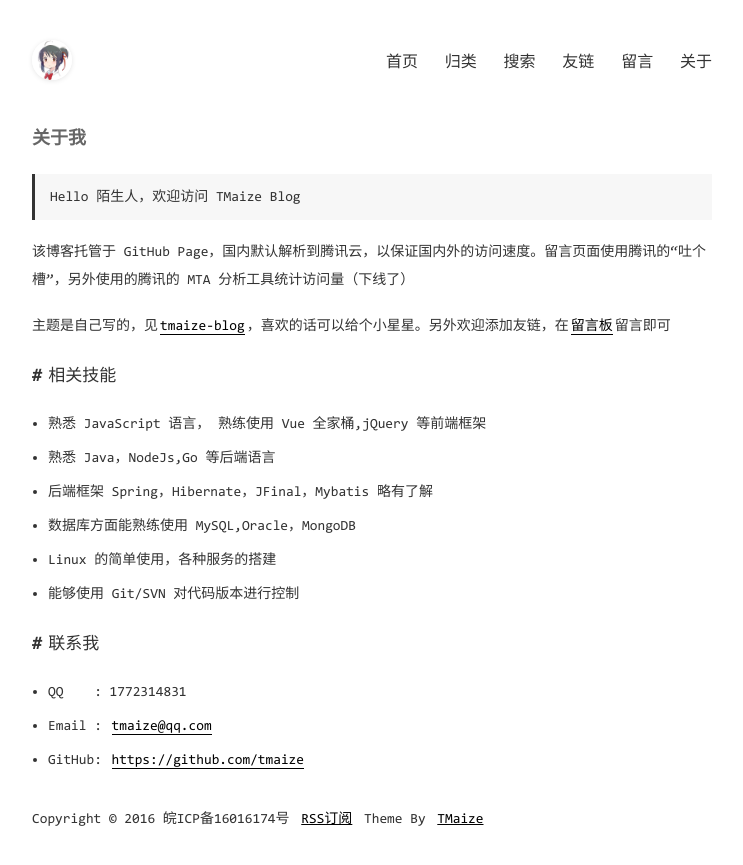
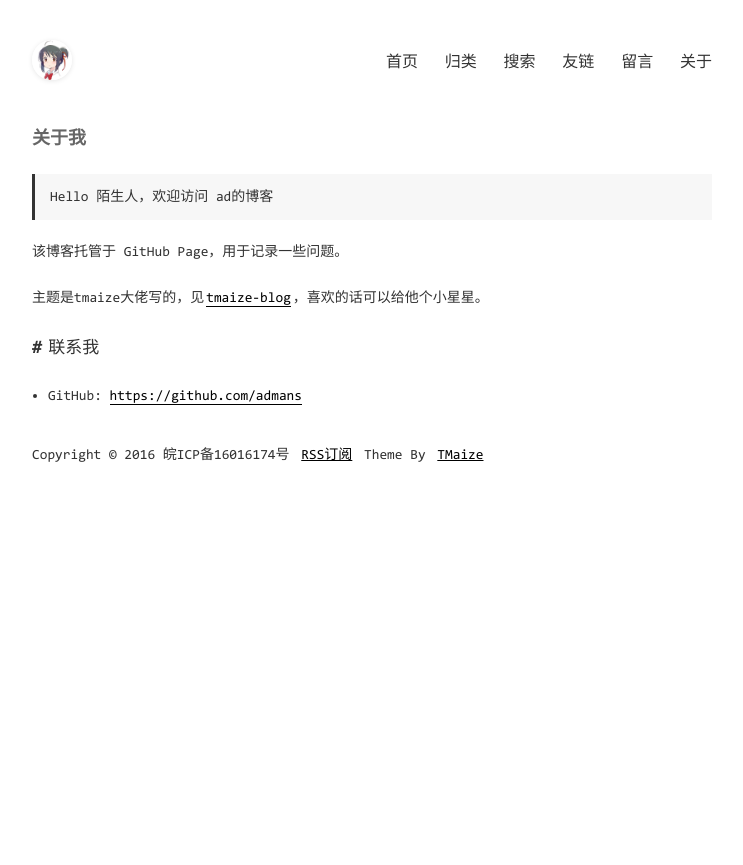
Before and after one commit to admans/admans.github.io, a Jekyll site: the page built from pages/about.md, in a window 1280 px wide. Shown: the top 865 px of the page, without its empty margins (268-1011 px from the left). Built offline with Jekyll 4.4.1, drawn with Linux system fonts in a browser that asks for light colours.

```diff
--- a/pages/about.md
+++ b/pages/about.md
@@ -3,30 +3,12 @@ layout: mypost
 title: 关于我
 ---
 
-> Hello 陌生人，欢迎访问 TMaize Blog
+> Hello 陌生人，欢迎访问 ad的博客
 
-该博客托管于 GitHub Page，国内默认解析到腾讯云，以保证国内外的访问速度。留言页面使用腾讯的“吐个槽”，另外使用的腾讯的 MTA 分析工具统计访问量（下线了）
+该博客托管于 GitHub Page，用于记录一些问题。
 
-主题是自己写的，见[tmaize-blog](https://github.com/TMaize/tmaize-blog)，喜欢的话可以给个小星星。另外欢迎添加友链，在[留言板](chat.html)留言即可
-
-## 相关技能
-
-- 熟悉 JavaScript 语言， 熟练使用 Vue 全家桶,jQuery 等前端框架
-
-- 熟悉 Java，NodeJs,Go 等后端语言
-
-- 后端框架 Spring，Hibernate，JFinal，Mybatis 略有了解
-
-- 数据库方面能熟练使用 MySQL,Oracle，MongoDB
-
-- Linux 的简单使用，各种服务的搭建
-
-- 能够使用 Git/SVN 对代码版本进行控制
+主题是tmaize大佬写的，见[tmaize-blog](https://github.com/TMaize/tmaize-blog)，喜欢的话可以给他个小星星。
 
 ## 联系我
 
-- QQ&nbsp;&nbsp;&nbsp;&nbsp;: 1772314831
-
-- Email&nbsp;: [tmaize@qq.com](http://mail.qq.com/cgi-bin/qm_share?t=qm_mailme&email=YBQNAQkaBSAREU4DDw0)
-
-- GitHub: [https://github.com/tmaize](https://github.com/tmaize)
+- GitHub: [https://github.com/admans](https://github.com/admans)
```
